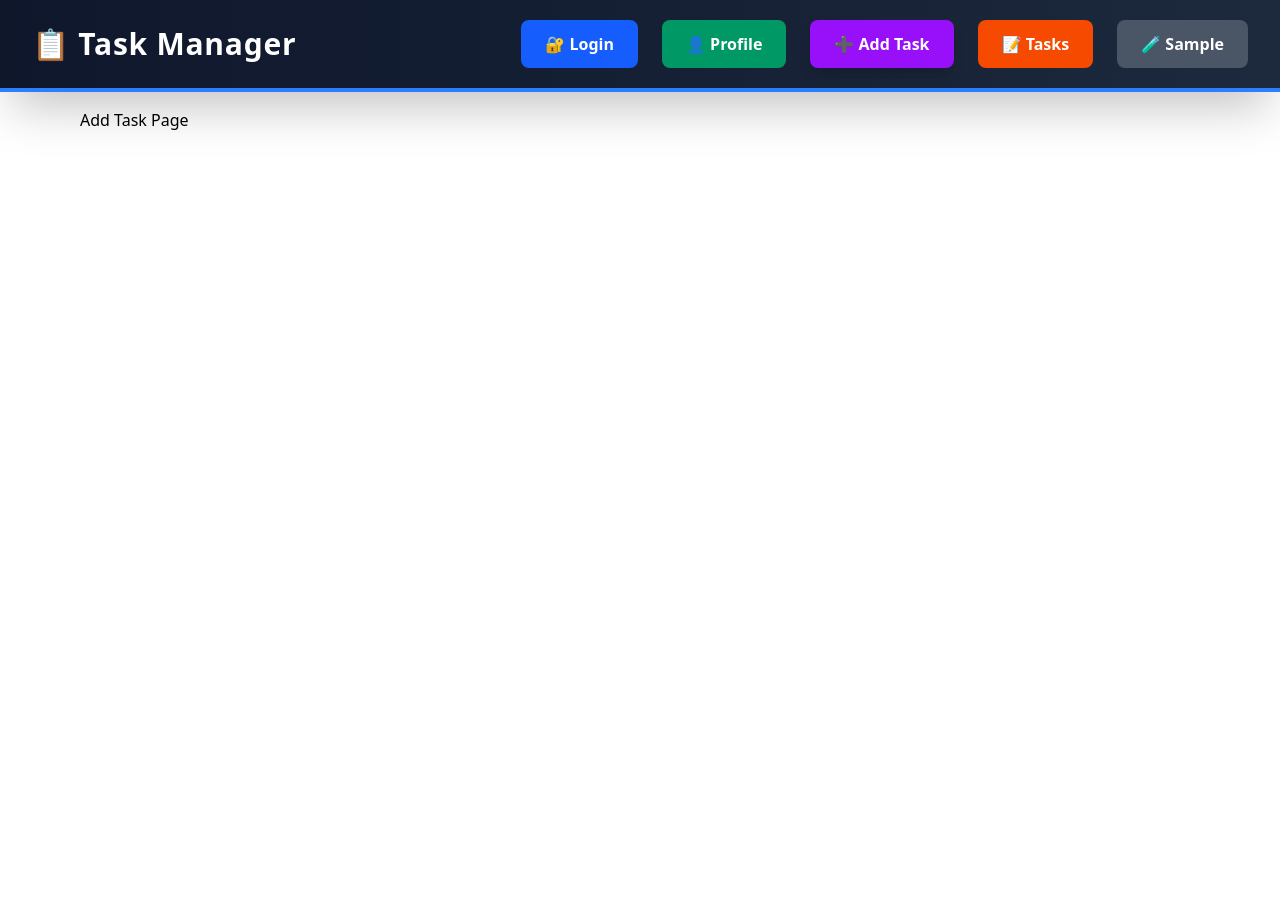
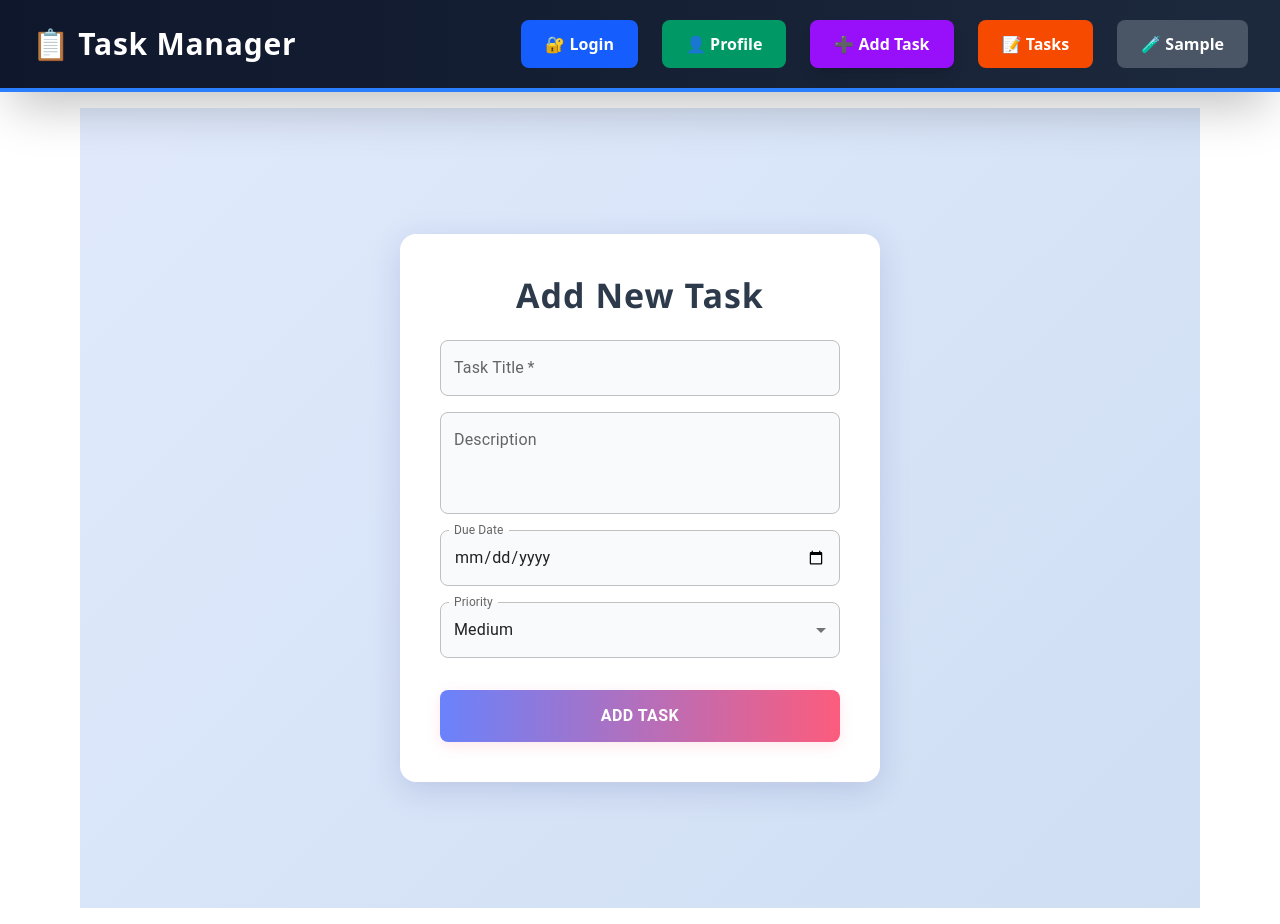
Before and after one commit to Task-Manager-Web-App/task-manager-frontend, a React app: page /add-task in a window 1280 px wide. Before the commit the page ends 800 px from the top, so only its background shows below. Built offline with nearby package versions, Linux system fonts and the light colour scheme; the HTML template or start-up script is replaced by a standard one.

Commit message:
Add Profile page UI and Add Task page UI

```diff
--- a/src/pages/profile-pages/ProfilePage.tsx
+++ b/src/pages/profile-pages/ProfilePage.tsx
@@ -1,10 +1,78 @@
+import React from "react";
 
 export default function ProfilePage() {
-
+  // Mock user data
+  const user = {
+    name: "Shane Dinod",
+    email: "t3wish00@students.oamk.fi",
+    bio: "Frontend Developer. Coffee enthusiast. Dog lover.",
+    location: "Oulu, Finland",
+  };
 
   return (
-    <div>
-      <h1>Profile Page</h1>
+    <div
+      style={{
+        maxWidth: 440,
+        margin: "60px auto",
+        padding: 40,
+        borderRadius: 18,
+        boxShadow: "0 4px 24px rgba(0,0,0,0.08)",
+        background: "#fff",
+      }}
+    >
+      <div
+        style={{
+          display: "flex",
+          alignItems: "center",
+          marginBottom: 36,
+          gap: 28,
+        }}
+      >
+        <div
+          style={{
+            width: 96,
+            height: 96,
+            borderRadius: "50%",
+            background: "linear-gradient(135deg, #e0e7ff 0%, #f1f5f9 100%)",
+            display: "flex",
+            alignItems: "center",
+            justifyContent: "center",
+            color: "#a3a3a3",
+            fontSize: 36,
+            fontWeight: 600,
+            border: "2px dashed #cbd5e1",
+            flexShrink: 0,
+          }}
+        >
+          {/* Avatar Placeholder */}
+          +
+        </div>
+        <div>
+          <h2 style={{ margin: 0, fontSize: 28, fontWeight: 700 }}>{user.name}</h2>
+          <p style={{ margin: "8px 0 0 0", color: "#64748b", fontSize: 16 }}>{user.email}</p>
+        </div>
+      </div>
+      <div style={{ marginBottom: 28 }}>
+        <strong style={{ color: "#334155" }}>Bio:</strong>
+        <p style={{ margin: "8px 0 20px 0", color: "#334155" }}>{user.bio}</p>
+        <strong style={{ color: "#334155" }}>Location:</strong>
+        <p style={{ margin: "8px 0 0 0", color: "#334155" }}>{user.location}</p>
+      </div>
+      <button
+        style={{
+          padding: "12px 32px",
+          borderRadius: 8,
+          border: "none",
+          background: "#2563eb",
+          color: "#fff",
+          fontWeight: 600,
+          fontSize: 16,
+          cursor: "pointer",
+          letterSpacing: 0.5,
+        }}
+      >
+        Edit Profile
+      </button>
     </div>
   );
 }
--- a/src/pages/tasks-pages/AddTaskPage.tsx
+++ b/src/pages/tasks-pages/AddTaskPage.tsx
@@ -1,10 +1,168 @@
+// JavaScript (React)
+import React, { useState } from 'react';
+import {
+  Box,
+  TextField,
+  Button,
+  Typography,
+  MenuItem,
+  Paper
+} from '@mui/material';
 
-export default function AddTaskPage() {
+const priorities = [
+  { value: 'Low', label: 'Low' },
+  { value: 'Medium', label: 'Medium' },
+  { value: 'High', label: 'High' },
+];
 
+export default function AddTask({ onAddTask }) {
+  const [title, setTitle] = useState('');
+  const [description, setDescription] = useState('');
+  const [dueDate, setDueDate] = useState('');
+  const [priority, setPriority] = useState('Medium');
+
+  const handleSubmit = (e) => {
+    e.preventDefault();
+    if (!title) return;
+    onAddTask({ title, description, dueDate, priority });
+    setTitle('');
+    setDescription('');
+    setDueDate('');
+    setPriority('Medium');
+  };
 
   return (
-    <div>
-      <h1>Add Task Page</h1>
-    </div>
+    <Box
+      sx={{
+        minHeight: '100vh',
+        display: 'flex',
+        alignItems: 'center',
+        justifyContent: 'center',
+        background: 'linear-gradient(135deg, #e0eafc 0%, #cfdef3 100%)',
+      }}
+    >
+      <Paper
+        elevation={6}
+        sx={{
+          p: 5,
+          maxWidth: 480,
+          width: '100%',
+          borderRadius: 4,
+          boxShadow: '0 8px 32px 0 rgba(31, 38, 135, 0.15)',
+          backdropFilter: 'blur(4px)',
+        }}
+      >
+        <Typography
+          variant="h4"
+          sx={{
+            mb: 3,
+            fontWeight: 700,
+            letterSpacing: 1,
+            color: '#2d3a4b',
+            fontFamily: 'Segoe UI, sans-serif',
+            textAlign: 'center',
+          }}
+        >
+          Add New Task
+        </Typography>
+        <Box
+          component="form"
+          onSubmit={handleSubmit}
+          sx={{
+            display: 'flex',
+            flexDirection: 'column',
+            gap: 2,
+          }}
+        >
+          <TextField
+            label="Task Title"
+            value={title}
+            onChange={e => setTitle(e.target.value)}
+            required
+            sx={{
+              '& .MuiInputBase-root': {
+                borderRadius: 2,
+                background: '#f8fafc',
+              },
+              '& .Mui-focused .MuiOutlinedInput-notchedOutline': {
+                borderColor: '#6a82fb',
+              },
+            }}
+          />
+          <TextField
+            label="Description"
+            value={description}
+            onChange={e => setDescription(e.target.value)}
+            multiline
+            rows={3}
+            sx={{
+              '& .MuiInputBase-root': {
+                borderRadius: 2,
+                background: '#f8fafc',
+              },
+              '& .Mui-focused .MuiOutlinedInput-notchedOutline': {
+                borderColor: '#6a82fb',
+              },
+            }}
+          />
+          <TextField
+            label="Due Date"
+            type="date"
+            value={dueDate}
+            onChange={e => setDueDate(e.target.value)}
+            InputLabelProps={{ shrink: true }}
+            sx={{
+              '& .MuiInputBase-root': {
+                borderRadius: 2,
+                background: '#f8fafc',
+              },
+              '& .Mui-focused .MuiOutlinedInput-notchedOutline': {
+                borderColor: '#6a82fb',
+              },
+            }}
+          />
+          <TextField
+            select
+            label="Priority"
+            value={priority}
+            onChange={e => setPriority(e.target.value)}
+            sx={{
+              '& .MuiInputBase-root': {
+                borderRadius: 2,
+                background: '#f8fafc',
+              },
+              '& .Mui-focused .MuiOutlinedInput-notchedOutline': {
+                borderColor: '#6a82fb',
+              },
+            }}
+          >
+            {priorities.map(option => (
+              <MenuItem key={option.value} value={option.value}>
+                {option.label}
+              </MenuItem>
+            ))}
+          </TextField>
+          <Button
+            type="submit"
+            variant="contained"
+            sx={{
+              mt: 2,
+              py: 1.5,
+              fontWeight: 600,
+              fontSize: '1rem',
+              borderRadius: 2,
+              background: 'linear-gradient(90deg, #6a82fb 0%, #fc5c7d 100%)',
+              boxShadow: '0 4px 14px 0 rgba(252, 92, 125, 0.15)',
+              transition: 'background 0.3s',
+              '&:hover': {
+                background: 'linear-gradient(90deg, #fc5c7d 0%, #6a82fb 100%)',
+              },
+            }}
+          >
+            Add Task
+          </Button>
+        </Box>
+      </Paper>
+    </Box>
   );
 }
```
